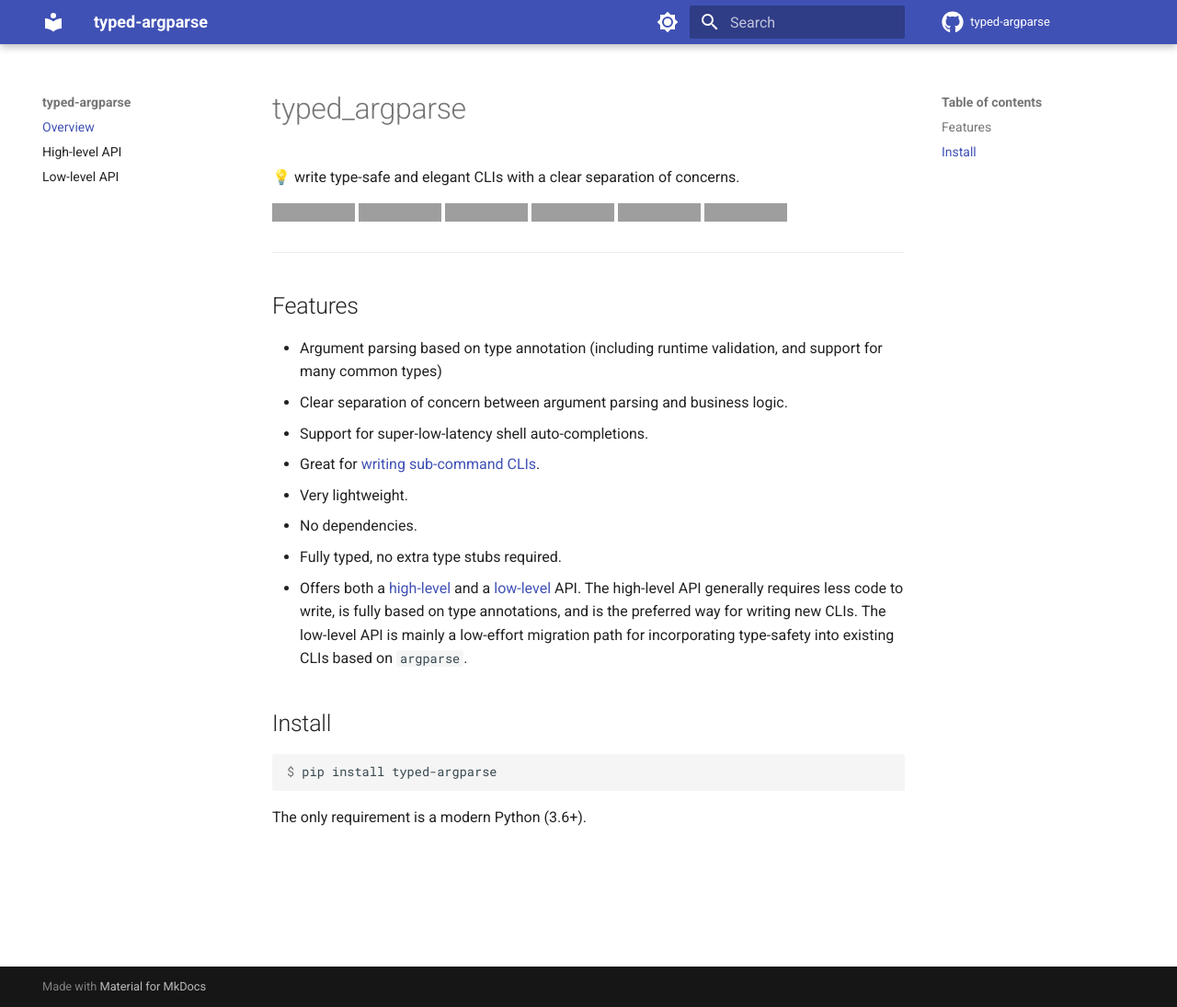
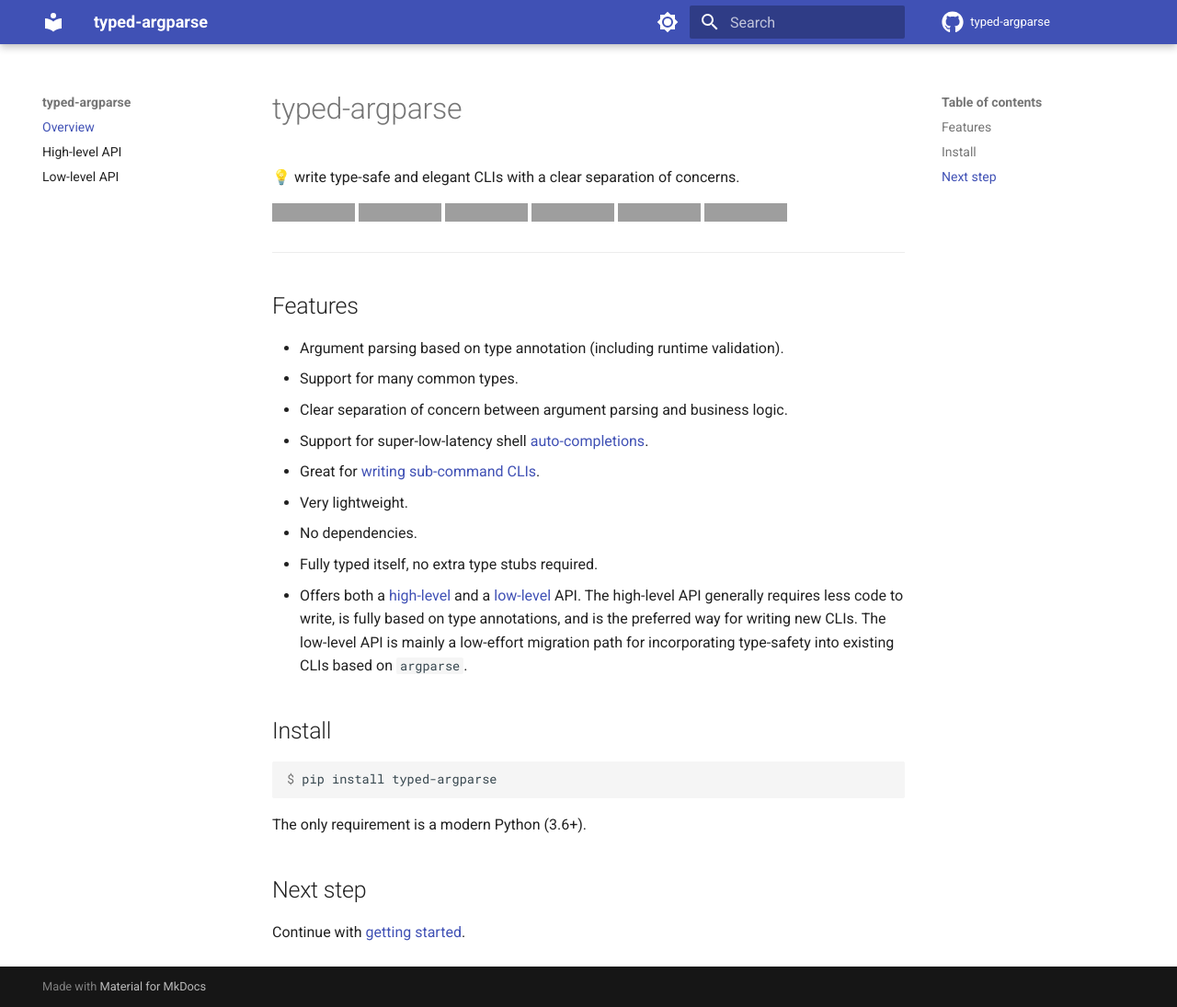
Before and after one commit to typed-argparse/typed-argparse, an MkDocs documentation site: the page built from docs/index.md, in a window 1280 px wide and 1095 px high, cut to the strip 0-1095 px from the top of the window. Shown: the whole strip at 92% size. Built offline with MkDocs 1.6.1 and Material for MkDocs 9.7.7, drawn with Linux system fonts in a browser that asks for light colours; comment, search, counter and statistics services are not loaded; grey boxes are pictures that could not be loaded.

Commit message:
minor docs additions

````diff
--- a/docs/index.md
+++ b/docs/index.md
@@ -1,8 +1,8 @@
-# typed_argparse
+# typed-argparse
 
 💡 write type-safe and elegant CLIs with a clear separation of concerns.
 
-[![PyPI version](https://badge.fury.io/py/typed-argparse.svg)](https://badge.fury.io/py/typed_argparse)
+[![PyPI version](https://badge.fury.io/py/typed-argparse.svg)](https://badge.fury.io/py/typed-argparse)
 [![Build Status](https://github.com/typed-argparse/typed-argparse/workflows/ci/badge.svg)](https://github.com/typed-argparse/typed-argparse/actions?query=workflow%3Aci)
 [![codecov](https://codecov.io/gh/typed-argparse/typed-argparse/branch/master/graph/badge.svg?token=6I98R2661Z)](https://codecov.io/gh/typed-argparse/typed-argparse)
 [![Code style: black](https://img.shields.io/badge/code%20style-black-000000.svg)](https://github.com/psf/black)
@@ -13,13 +13,14 @@
 
 ## Features
 
-- Argument parsing based on type annotation (including runtime validation, and support for many common types)
+- Argument parsing based on type annotation (including runtime validation).
+- Support for many common types.
 - Clear separation of concern between argument parsing and business logic.
-- Support for super-low-latency shell auto-completions.
+- Support for super-low-latency shell [auto-completions](high_level_api/#auto-completion).
 - Great for [writing sub-command CLIs](high_level_api/#sub-commands).
 - Very lightweight.
 - No dependencies.
-- Fully typed, no extra type stubs required.
+- Fully typed itself, no extra type stubs required.
 - Offers both a [high-level](high_level_api.md) and a [low-level](low_level_api.md) API.
   The high-level API generally requires less code to write, is fully based on type annotations, and is the preferred way for writing new CLIs.
   The low-level API is mainly a low-effort migration path for incorporating type-safety into existing CLIs based on `argparse`.
@@ -32,3 +33,8 @@
 ```
 
 The only requirement is a modern Python (3.6+).
+
+
+## Next step
+
+Continue with [getting started](http://127.0.0.1:8000/high_level_api/#getting-started).
````
Also changed, not shown: CHANGES.md (+6 -6 lines), README.md (+6 -15 lines), docs/high_level_api.md (+7 -0 lines), 1 other file.
